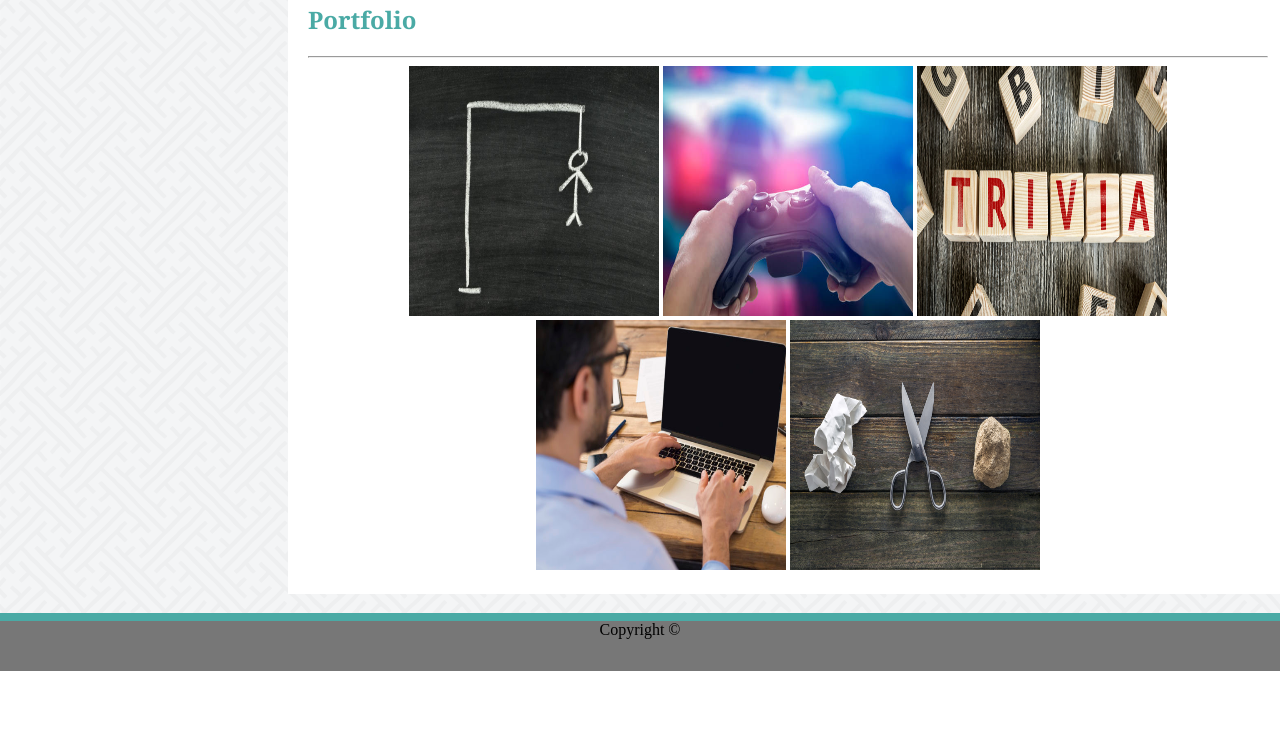
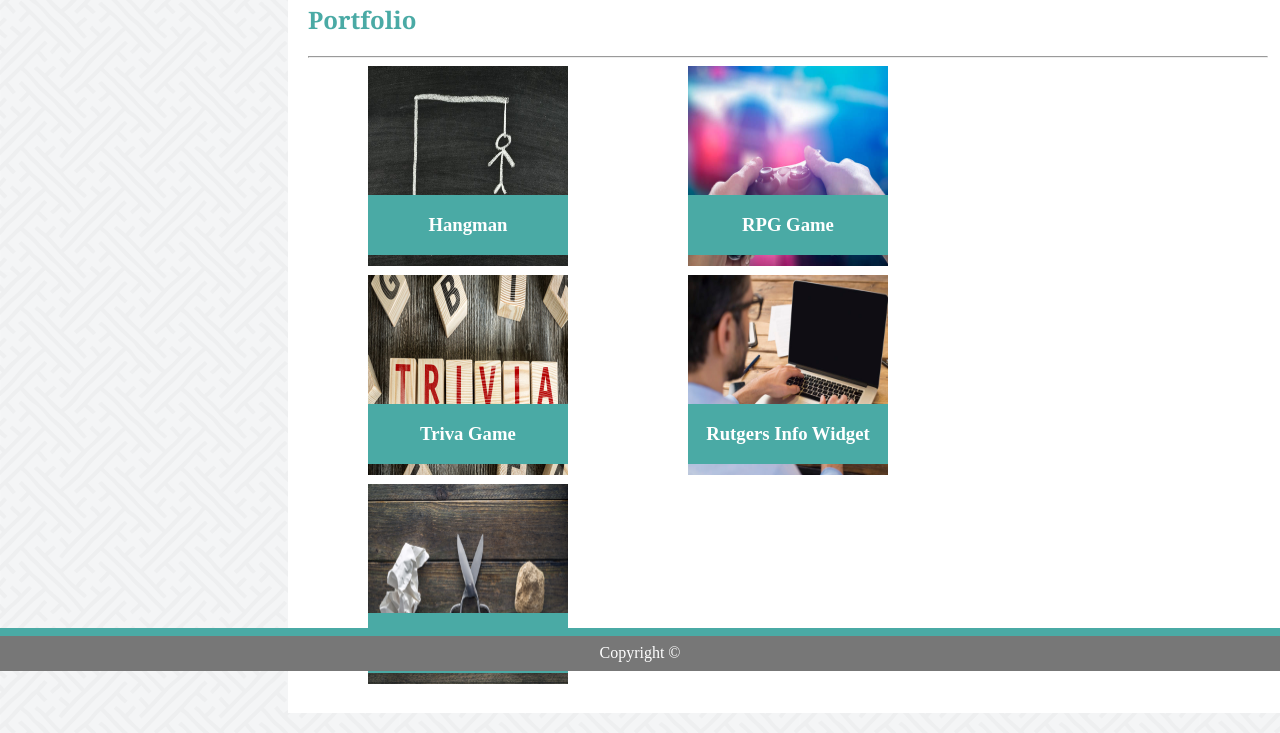
Before and after one commit to KCGooner/portfolio, a plain HTML site: page portfolio.html in a window 1280 px wide. Shown: the part 129-862 px from the top of the page. Before the commit the page ends 800 px from the top, so only its background shows below. Drawn offline with Linux system fonts and the light colour scheme.

Commit message:
style files updated

```diff
--- a/assets/css/style.css
+++ b/assets/css/style.css
@@ -28,7 +28,6 @@ h1 {
     padding: 0;
     float: left;
     clear: left;
-    vertical-align: middle;
 }
 h2 {
     font-family: 'georgia', 'Times New Roman', Times, serif;
@@ -47,6 +46,9 @@ p {
 form {
     color:#777777;
 }
+#name {
+    padding: 20px;
+}
 .fontcolor {
     color: #777777;
 }
@@ -63,7 +65,15 @@ footer {
     left: 0;
     bottom: 0;
     width: 100%;
-    height: 50px;
+    height: 35px;
     text-align: center;
     background: #777777;
 }
+p.foot {
+    position: absolute;
+    width: 100%;
+    color:white;
+    line-height: 5px;
+    text-align: center;
+    bottom:0;
+}
--- a/assets/css/style2.css
+++ b/assets/css/style2.css
@@ -1,3 +1,14 @@
 img {
     float: left;
 }
+.wrap {
+    float: left;
+    margin:5px;
+    font-family: 'arial';
+    font-size: 22px;
+    color:#777777;
+}
+.picture {
+    height:200px;
+    width:200px;
+}
--- a/assets/css/style4.css
+++ b/assets/css/style4.css
@@ -1,19 +1,33 @@
-div{
-    align-content: center;
-    clear: left;
+.picture {
+    height:200px;
+    width:200px;
 }
-#pic1 {
-
+.container {
+    position: relative;
+    display: inline-block;
+    padding:0px 0px 5px 0px;
 }
-#pic2 {
-
+.text-block {
+    position: absolute;
+    bottom: 20px;
+    background-color: #4aaaa5;
+    color:white;
+    width:100%;
 }
-#pic3 {
-
+.whitebox4 {
+    background-color: white;
+    overflow: auto;
+    margin: 20px 288px;
+    padding: 20px;
+    width: 960px;
 }
-#pic4 {
-
+.column {
+    float: left;
+    width:33.33%;
 }
-#pic5 {
-
+.container:hover {
+    -ms-transform: scale(1.5); /* IE 9 */
+    -webkit-transform: scale(1.5); /* Safari 3-8 */
+    transform: scale(1.5);
+    z-index: 999;
 }
--- a/portfolio.html
+++ b/portfolio.html
@@ -10,7 +10,11 @@
     <body>
         <div>
             <header>
-                <h1>Joe Huelsman</h1>
+                <h1>
+                    <div id="name">
+                        Joe Huelsman
+                    </div>
+                </h1>
 
                 <ul>
                 <li><a href="index.html">About Me</a> |</li>
@@ -20,25 +24,52 @@
             </header>
         </div>
 
-        <div class="whitebox">
+        <div class="whitebox4">
 
-        <h2>Portfolio</h2>
-            <hr>
-        <img id="pic1" src="./assets/Images/Hangman.jpg"
-        style="height:250px;width:250px;">
+            <h2>Portfolio</h2>
+                <hr>
+                    <div class="row">
+                        <div class="column">
+                            <div class="container">
+                                <img class="picture" src="./assets/Images/Hangman.jpg">
+                                <div class="text-block">
+                                    <h3>Hangman</h3>
+                                </div>
+                            </div>
+                            <div class="container">
+                                <img class="picture" src="./assets/Images/Trivia.jpg">
+                                <div class="text-block">
+                                    <h3>Triva Game</h3>
+                                </div>
+                            </div>
+                            <div class="container">
+                                <img class="picture" src="assets/Images/RPC.jpg">
+                                <div class="text-block">
+                                    <h3>Rock Paper Scissors</h3>
+                                </div>
+                            </div>
+                        </div>
+                        <div class="column">
+                            <div class="container">
+                                <img class="picture" src="./assets/Images/PRG_game.jpg">
+                                <div class="text-block">
+                                    <h3>RPG Game</h3>
+                                </div>
+                            </div>
+                            <div class="container">
+                                <img class="picture" src="./assets/Images/Info_widget.jpg">
+                                <div class="text-block">
+                                    <h3>Rutgers Info Widget</h3>
+                                </div>
+                            </div>
+                        </div>
+                        <div class="column">
 
-        <img id="pic2" src="./assets/Images/PRG_game.jpg"
-        style="height: 250px;width: 250px;">
-
-        <img id="pic3" src="./assets/Images/Trivia.jpg"
-        style="height: 250px;width: 250px;">
-
-        <img id="pic4" src="./assets/Images/Info_widget.jpg"
-        style="height: 250px;width: 250px;">
-
-        <img id="pic5" src="assets/Images/RPC.jpg"
-        style="height: 250px;width: 250px;">
+                        </div>
+                    </div>
         </div>
     </body>
- <footer>Copyright ©</footer>
+ <footer>
+     <p class="foot">Copyright ©</p>
+     </footer>
 </html>
```
Also changed, not shown: contact.html (+8 -2 lines), index.html (+14 -9 lines).
